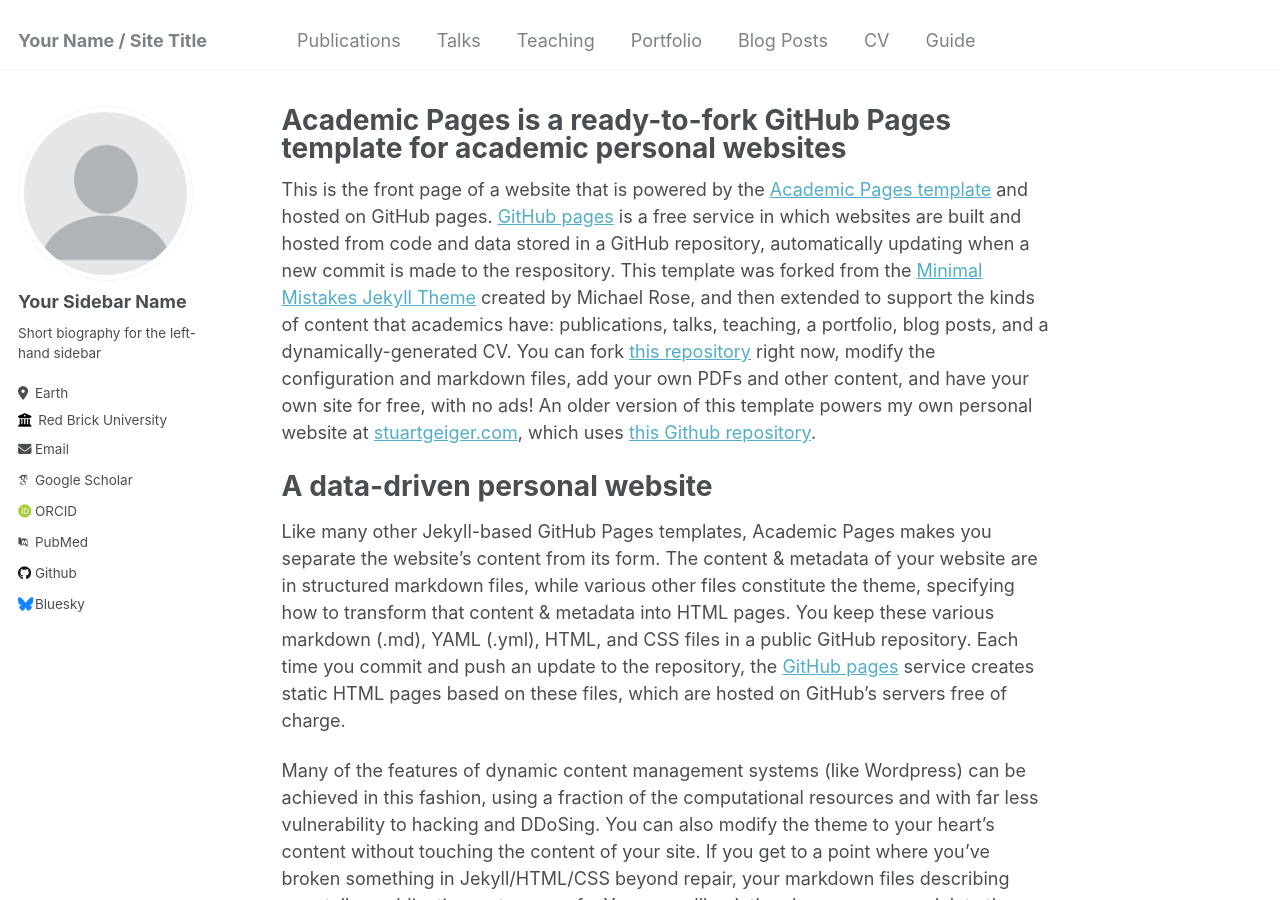
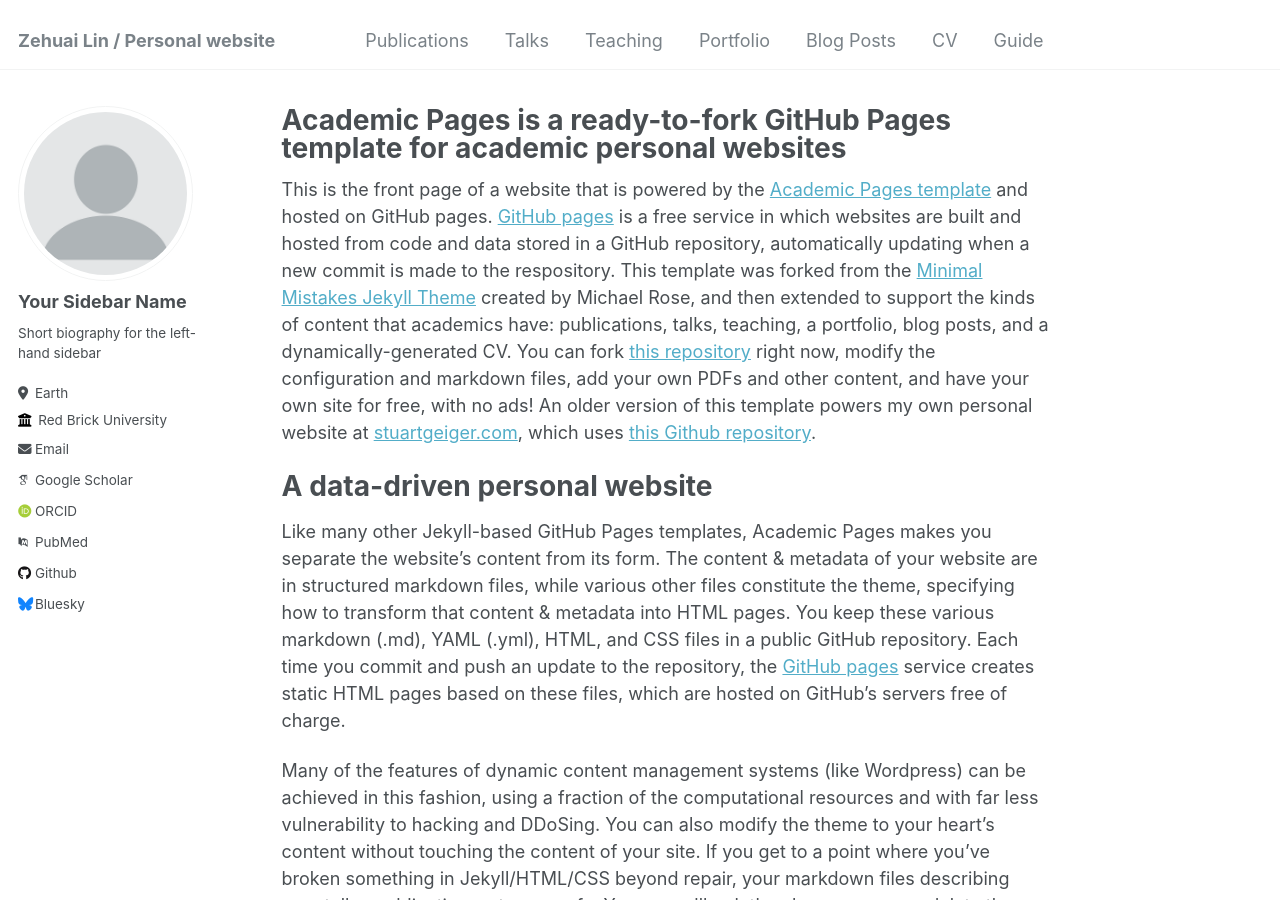
Before and after one commit to Zehuai0/Zehuai0.github.io, a Jekyll site: the page built from _pages/about.md, in a window 1280 px wide and 900 px high. Built offline with Jekyll 4.4.1, drawn with Linux system fonts in a browser that asks for light colours; some web fonts are replaced.

Commit message:
_config.yml

```diff
--- a/_config.yml
+++ b/_config.yml
@@ -8,7 +8,7 @@
 
 # Basic Site Settings
 locale                   : "en-US"
-title                    : "Your Name / Site Title"
+title                    : "Zehuai Lin / Personal website"
 title_separator          : "-"
 name                     : &name "Your Name"
 description              : &description "personal description"
```
